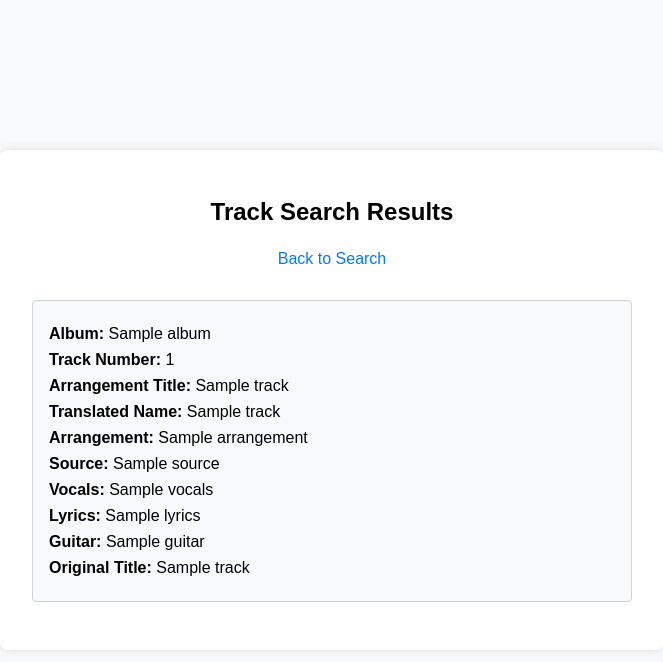
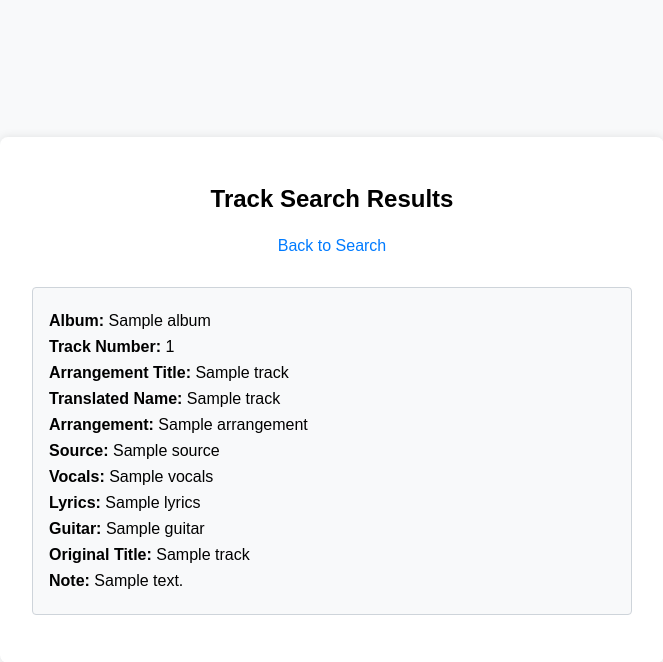
Before and after one commit to mochidaz/nazrin-dowse, a Flask app: template templates/results.html in a window 1280 px wide. Shown: the top 662 px of the page, without its empty margins (308-971 px from the left). Run offline with Flask 3, Linux system fonts and the light colour scheme; the template is opened without the code that fills it: most values are stand-ins (such as "Sample title", 1, 10 or a date in 2020).

Commit message:
add note and a bit of optimization

```diff
--- a/main.py
+++ b/main.py
@@ -6,7 +6,7 @@ import urllib.parse
 app = Flask(__name__, static_url_path='/media', static_folder='media')
 
 class Track(object):
-    def __init__(self, album, track_number, arrangement_title, translated_name, arrangement, source, vocals, lyrics, original_title, guitar):
+    def __init__(self, album, track_number, arrangement_title, translated_name, arrangement, source, vocals, lyrics, original_title, guitar, note):
         self.album = album
         self.track_number = track_number
         self.arrangement_title = arrangement_title
@@ -17,6 +17,7 @@ class Track(object):
         self.lyrics = lyrics
         self.original_title = original_title
         self.guitar = guitar
+        self.note = note
 
 
 def normalize_whitespace(text):
@@ -63,8 +64,13 @@ def search(search_query, url):
         album_response = scraper.get(album_url)
         album_soup = BeautifulSoup(album_response.text, 'html.parser')
 
+        if normalize_whitespace(search_query.lower()) not in normalize_whitespace(album_soup.text.lower().strip()):
+            continue
+
         track_lists = album_soup.find_all('ul')
         for track_list in track_lists:
+            if normalize_whitespace(search_query.lower()) not in normalize_whitespace(track_list.text.lower().strip()):
+                continue
             tracks = track_list.find_all('li', recursive=False)
             for track in tracks:
                 track_number = track.find('b').previous_sibling.strip().split('.')[0] if track.find('b') else "No Number"
@@ -79,6 +85,7 @@ def search(search_query, url):
                 stripped_original = None
                 stripped_input = None
                 guitar = None
+                note = None
 
                 for info in arrangement_info:
                     if 'original title:' in info:
@@ -102,6 +109,8 @@ def search(search_query, url):
                             pass
                     elif 'lyrics' in info:
                         lyrics = info.split('lyrics:')[1].strip()
+                    elif 'note:' in info:
+                        note = info.split('note:')[1].strip()
                     else:
                         translated_name = info.strip()
 
@@ -117,6 +126,7 @@ def search(search_query, url):
                         lyrics=lyrics,
                         original_title=original_title,
                         guitar=guitar,
+                        note=note,
                     )
                     found_tracks.append(t)
 
--- a/templates/results.html
+++ b/templates/results.html
@@ -93,6 +93,7 @@
             <p><strong>Lyrics:</strong> {{ track.lyrics }}</p>
             <p><strong>Guitar:</strong> {{ track.guitar }}</p>
             <p><strong>Original Title:</strong> {{ track.original_title }}</p>
+            <p><strong>Note:</strong> {{ track.note }}</p>
           </li>
         {% endfor %}
       </ul>
```
